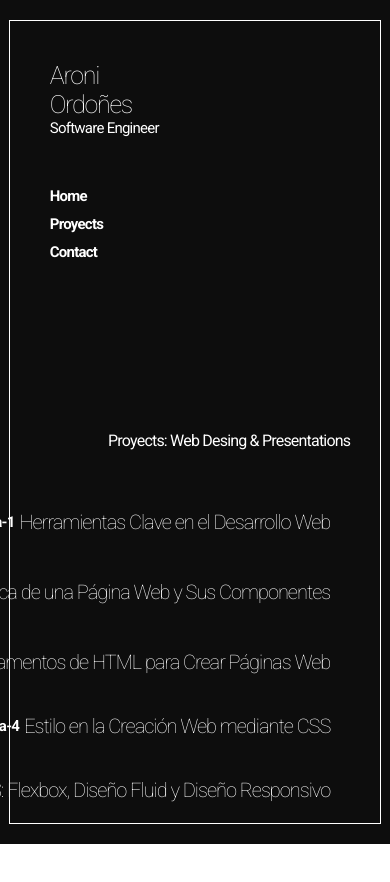
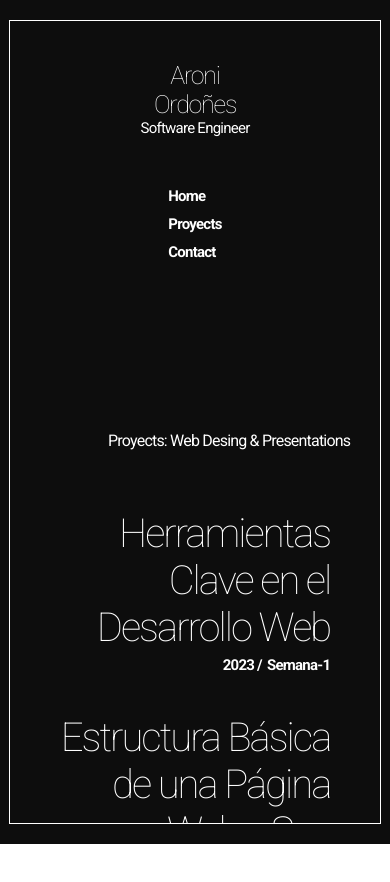
Before and after one commit to devsecops-node/portafolio, an Angular app: page /proyects in a window 390 px wide. Shown: the top 882 px of the page. After the commit the page ends 844 px from the top, so only its background shows below. Built offline with nearby package versions, Linux system fonts and the light colour scheme.

Commit message:
feat: responsive web desing

```diff
--- a/src/app/components/container/container.component.css
+++ b/src/app/components/container/container.component.css
@@ -8,11 +8,13 @@
 }
 
 .main {
+  position: relative;
   height: 95%;
   width: 95%;
   border: solid 1px;
   display: flex;
   flex-direction: row;
+  justify-content: space-between;
   border-color: white;
   border-radius: 0px;
   -webkit-border-radius: 0px;
@@ -21,7 +23,7 @@
   -o-border-radius: 0px;
 }
 
-@media(max-width:400px){
+@media(max-width:600px){
   .main{
     flex-direction: column;
   }
--- a/src/app/pages/home/home.component.css
+++ b/src/app/pages/home/home.component.css
@@ -11,7 +11,7 @@ a {
   flex: 1;
   padding: 40px;
 }
-@media(max-width:400px){
+@media(max-width:600px){
   .info{
     display: flex;
     align-items: center;
--- a/src/app/pages/proyects/proyects.component.css
+++ b/src/app/pages/proyects/proyects.component.css
@@ -9,12 +9,19 @@ a {
 }
 .info {
   padding: 40px;
-  width: 30%;
-  position: relative;
-  top: auto;
-  left: auto;
-  right: auto;
-  bottom: auto;
+  max-width: 30%;
+}
+
+@media(max-width:600px){
+  .info{
+    margin: 0 auto;
+    display: flex;
+    align-items: center;
+    flex-direction: column;
+  }
+  .info_principal{
+    text-align: center;
+  }
 }
 
 /* Info */
@@ -46,29 +53,49 @@ a {
   gap: 10px;
 }
 .proyects {
-  flex: 1;
+  max-width: 1200px;
   display: flex;
   flex-direction: column;
   align-items: flex-end;
   margin-top: 100px;
   padding: 30px;
+  flex-grow: 1;
+  position: relative;
+  overflow-y: scroll;
 }
+
+.proyects::-webkit-scrollbar{
+  display: none;
+}
+
 .proyects-cards {
   margin-top: 40px;
+}
+.proyects-card_info{
+  display: flex;
+  flex-direction: row;
+  gap: 5px;
 }
 
 .proyects-card {
   padding: 20px;
   direction: rtl;
   display: flex;
+  flex-direction: row;
   align-items: center;
   gap: 5px;
 }
+
+@media(max-width:1500px){
+  .proyects-card{
+    flex-direction: column;
+    align-items: flex-start;
+  }
+}
+
 .proyects-card_title {
   font-size: 40px;
   font-weight: 200;
-
-  white-space: nowrap
 }
 
 .proyects-card_semana{
@@ -76,14 +103,11 @@ a {
 }
 @media(max-width:1200px){
   .proyects-card_title {
-    font-size: 20px;
-    font-weight: 200;
-
-    white-space: nowrap
   }
 }
 a{
   opacity: 1;
+  display: inline-block;
   transition: all 1s;
   -webkit-transition: all 1s;
   -moz-transition: all 1s;
--- a/src/app/pages/proyects/proyects.component.html
+++ b/src/app/pages/proyects/proyects.component.html
@@ -15,10 +15,17 @@
       <p class="proyectst-title">Proyects: Web Desing & Presentations</p>
     </div>
     <div class="proyects-cards">
-      <a class="proyects-card"  *ngFor="let proyect of proyects" title="click to see more" (click)="activatePopup() ; asignProyect(proyect)">
-        <p class="proyects-card_title">{{proyect.name}}</p>
-        <p class="proyects-card_semana">Semana-{{proyect.semana}}</p>
-        <p> / 2023</p>
+      <a
+        class="proyects-card"
+        *ngFor="let proyect of proyects"
+        title="click to see more"
+        (click)="activatePopup(); asignProyect(proyect)"
+      >
+        <p class="proyects-card_title">{{ proyect.name }}</p>
+        <div class="proyects-card_info">
+          <p class="proyects-card_semana">Semana-{{ proyect.semana }}</p>
+          <p>/ 2023</p>
+        </div>
       </a>
     </div>
   </section>
```
